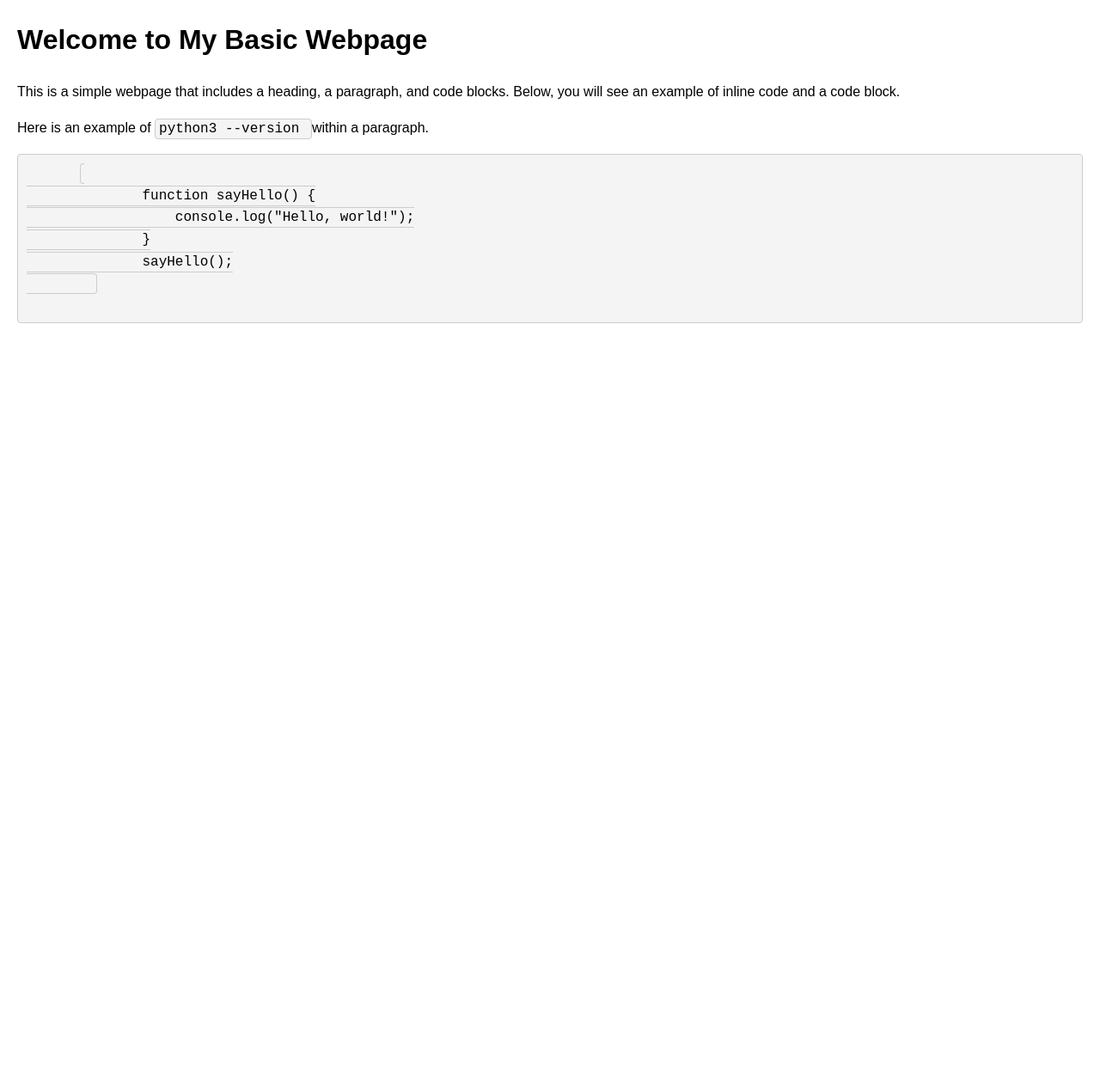
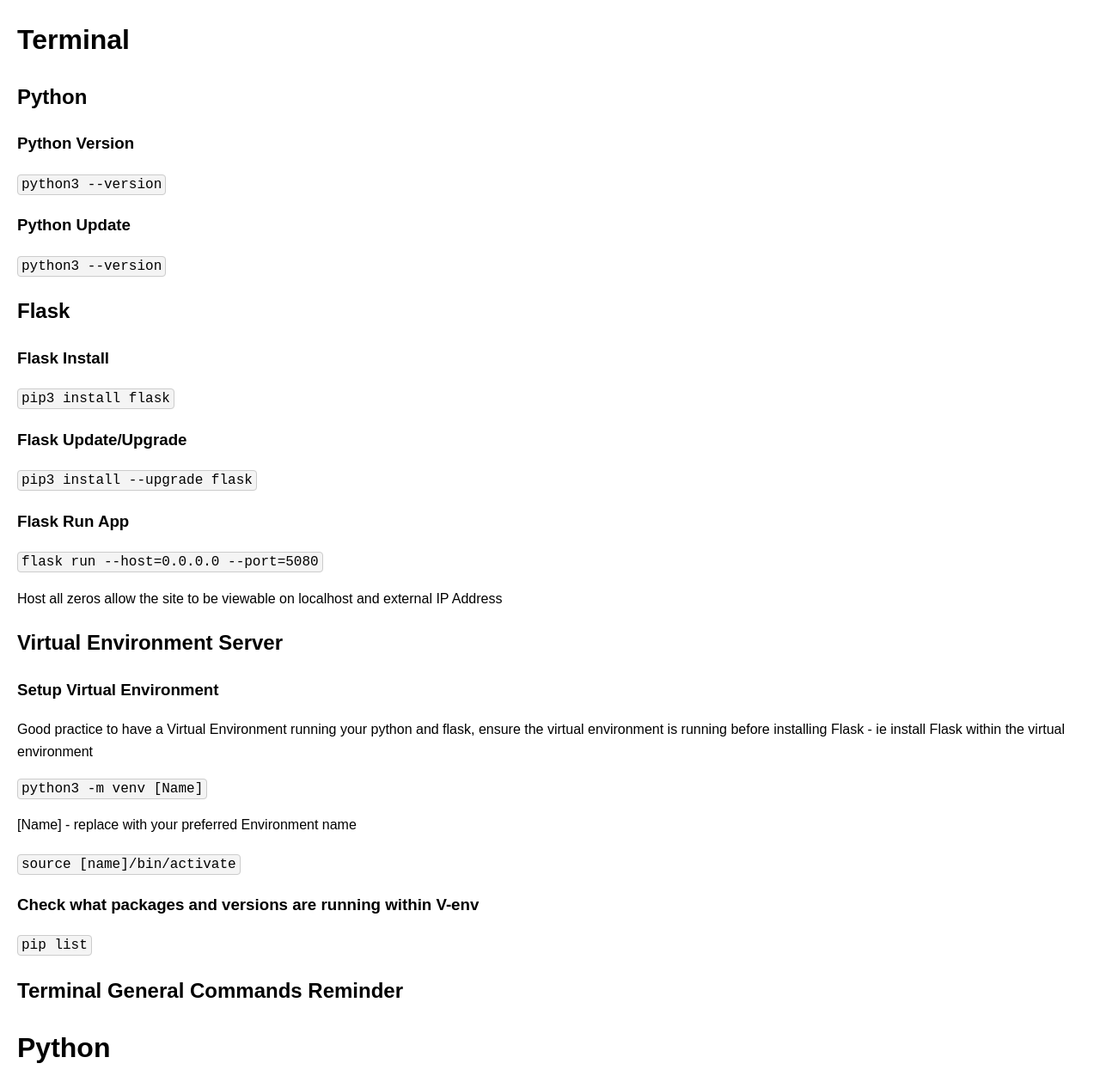
Before and after one commit to xloalx/myPythonPath, a plain HTML site: page index.html in a window 1280 px wide. Shown: the whole page at 86% size. Before the commit the page ends 800 px from the top, so only its background shows below. Drawn offline with Linux system fonts and the light colour scheme.

Commit message:
Update index.html

```diff
--- a/index.html
+++ b/index.html
@@ -3,7 +3,7 @@
 <head>
     <meta charset="UTF-8">
     <meta name="viewport" content="width=device-width, initial-scale=1.0">
-    <title>Basic Webpage</title>
+    <title>Mac OS X Sonoma - Python - Flask - Terminal - Repository</title>
     <style>
         body {
             font-family: Arial, sans-serif;
@@ -29,20 +29,34 @@
 
 <body>
 
-    <h1>Welcome to My Basic Webpage</h1>
+    <h1>Terminal</h1>
+    <h2>Python</h2>
+    <h3>Python Version</h3>
+    <p><code>python3 --version</code></p>
+    <h3>Python Update</h3>
+    <p><code>python3 --version</code></p>
 
-    <p>This is a simple webpage that includes a heading, a paragraph, and code blocks. Below, you will see an example of inline code and a code block.</p>
+    <h2>Flask</h2>
+    <h3>Flask Install</h3>
+    <p><code>pip3 install flask</code></p>
+    <h3>Flask Update/Upgrade</h3>
+    <p><code>pip3 install --upgrade flask</code></p>
+    <h3>Flask Run App</h3>
+    <p><code>flask run --host=0.0.0.0 --port=5080 </code></p>
+    <p>Host all zeros allow the site to be viewable on localhost and external IP Address</p>
 
-    <p>Here is an example of <code> python3 --version </code> within a paragraph.</p>
+    <h2>Virtual Environment Server</h2>
+    <h3>Setup Virtual Environment</h3>
+    <p> Good practice to have a Virtual Environment running your python and flask, ensure the virtual environment is running before installing Flask - ie install Flask within the virtual environment</p>
+    <p><code>python3 -m venv [Name]</code></p>
+    <p>[Name] - replace with your preferred Environment name</p>
+    <h3></h3>
+    <p><code>source [name]/bin/activate</code></p>
+    <h3>Check what packages and versions are running within V-env</h3>
+    <p><code>pip list</code></p>
 
-    <pre>
-        <code>
-              function sayHello() {
-                  console.log("Hello, world!");
-              }
-              sayHello();
-        </code>
-    </pre>
+    <h2>Terminal General Commands Reminder</h2>
 
+    <h1>Python</h1>
 </body>
 </html>
```
